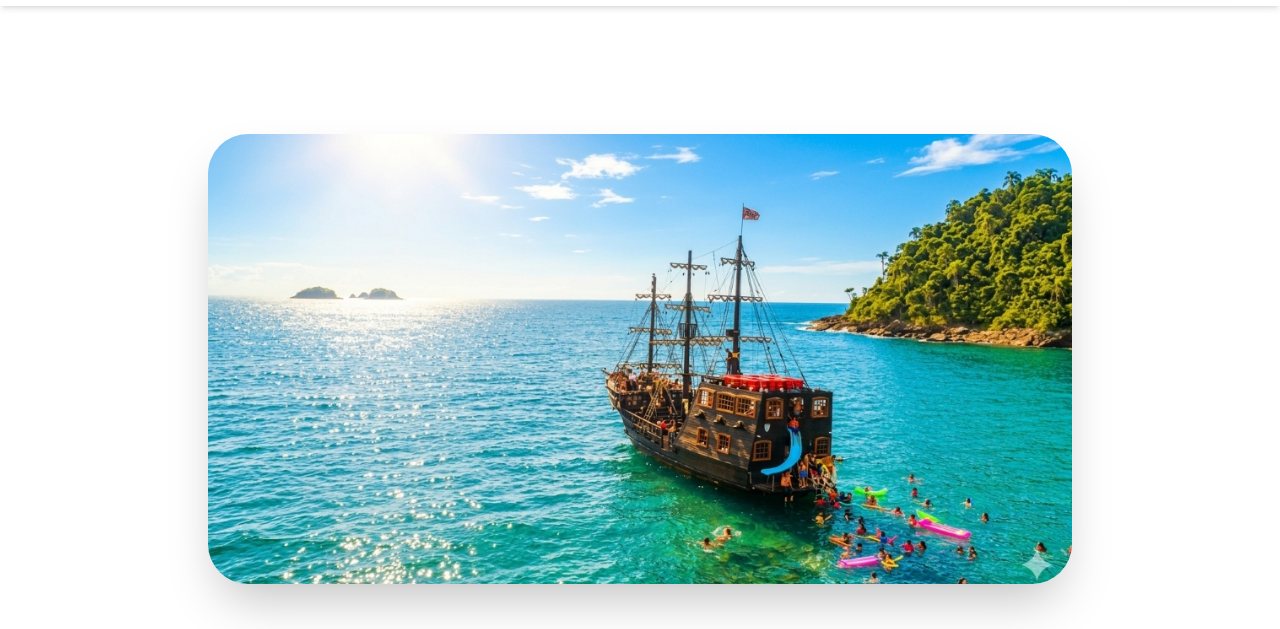
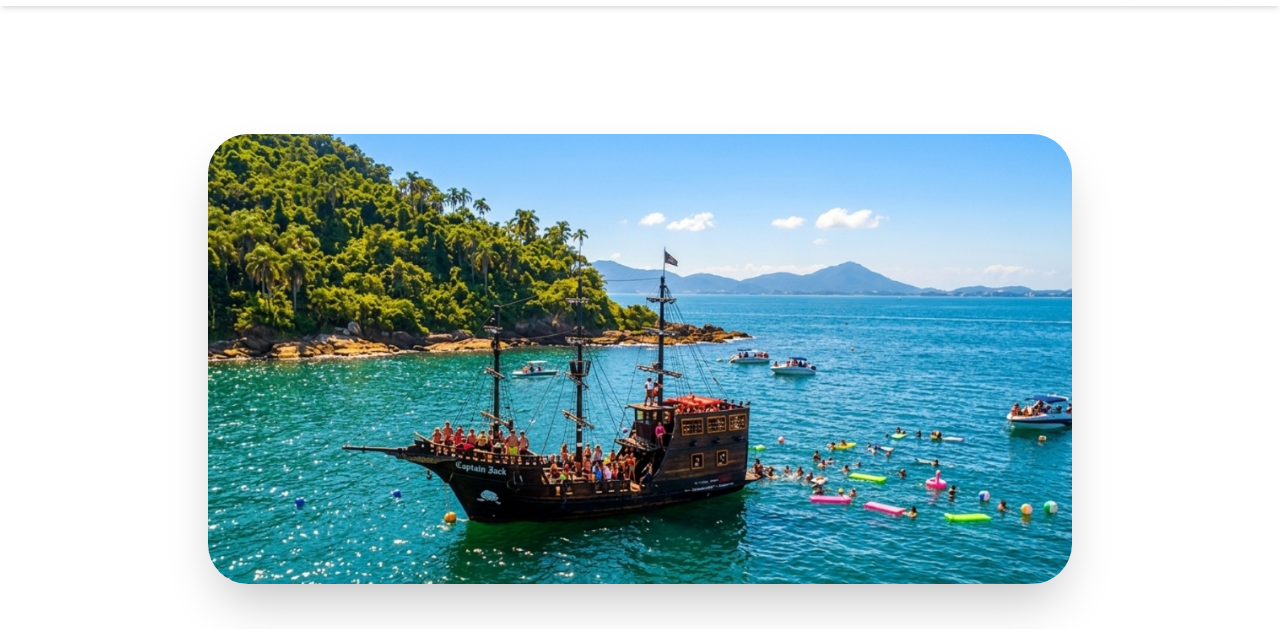
Before and after one commit to zuniojr/anfitriao-picarras, an Astro site: page /blog/barco-pirata-picarras in a window 1280 px wide. Shown: the part 90-719 px from the top of the page. Built offline with nearby package versions, Linux system fonts and the light colour scheme; Astro itself is replaced by a stand-in of ours.

Commit message:
Update: Troca da imagem do Barco Pirata (Captain Jack)

```diff
--- a/src/content/blog/barco-pirata-picarras.md
+++ b/src/content/blog/barco-pirata-picarras.md
@@ -2,7 +2,7 @@
 title: "Passeio de Barco Pirata em Piçarras: Guia Completo para Famílias"
 description: "Tudo sobre o Barco Pirata em Balneário Piçarras: roteiros, preços, dicas práticas e por que ele é a atração favorita das crianças no litoral catarinense."
 pubDate: 2026-04-20
-heroImage: "/images/blog/barco-pirata-picarras-novo.jpg"
+heroImage: "/images/blog/barco-pirata-captain-jack.jpg"
 tags: ["Balneário Piçarras", "Barco Pirata", "Família", "Turismo", "Passeios"]
 ---
 
```
Also changed, not shown: public/images/blog/barco-pirata-captain-jack.jpg (added).
